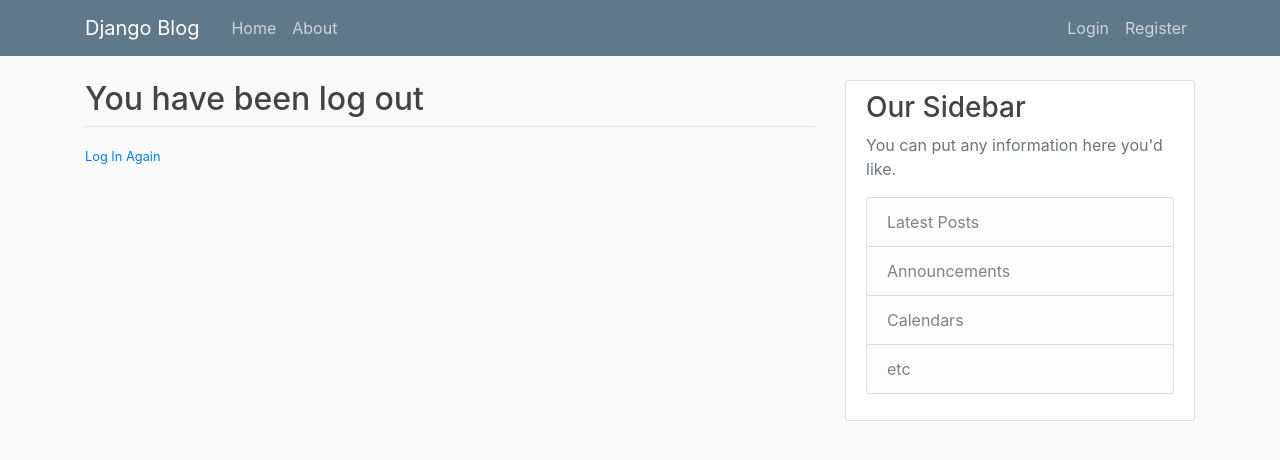
After one commit to Klewiu/DjangoCorey, a Django app: page /logout/ in a window 1280 px wide. The commit adds this page. Shown: the top 460 px of the page. Run offline with Django 3.2, Linux system fonts and the light colour scheme; some libraries are stand-ins or nearby versions.

Commit message:
Create login and logout
Create login,logout and profile template.
Add profile function and decorator login_required in views.

```diff
--- a/django_project/blog/templates/blog/base.html
+++ b/django_project/blog/templates/blog/base.html
@@ -32,8 +32,14 @@
             </div>
             <!-- Navbar Right Side -->
             <div class="navbar-nav">
-              <a class="nav-item nav-link" href="#">Login</a>
-              <a class="nav-item nav-link" href="#">Register</a>
+              {% if user.is_authenticated %}
+                <a class="nav-item nav-link" href="{% url 'profile' %}">Profile</a>
+                <a class="nav-item nav-link" href="{% url 'logout' %}">Logout</a>
+               {% else %}
+              <a class="nav-item nav-link" href="{% url 'login' %}">Login</a>
+              <a class="nav-item nav-link" href="{% url 'register' %}">Register</a>
+                {% endif %}
+
             </div>
           </div>
         </div>
--- a/django_project/django_project/settings.py
+++ b/django_project/django_project/settings.py
@@ -122,3 +122,5 @@ USE_TZ = True
 
 STATIC_URL = '/static/'
 CRISPY_TEMPLATE_PACK = 'bootstrap4'
+LOGIN_REDIRECT_URL = 'blog-home'
+LOGIN_URL = 'login'
--- a/django_project/django_project/urls.py
+++ b/django_project/django_project/urls.py
@@ -14,11 +14,15 @@ Including another URLconf
     2. Add a URL to urlpatterns:  path('blog/', include('blog.urls'))
 """
 from django.contrib import admin
+from django.contrib.auth import views as auth_views
 from django.urls import path, include #dodjaemy include
 from users import views as user_views
 
 urlpatterns = [
     path('admin/', admin.site.urls),
     path('register/', user_views.register, name ='register'),
+    path('profile/', user_views.profile, name='profile'),
+    path('login/', auth_views.LoginView.as_view(template_name='users/login.html'), name ='login'),
+    path('logout/', auth_views.LogoutView.as_view(template_name='users/logout.html'), name ='logout'),
     path('', include('blog.urls')), #dołączamy nasz plik blog.urls ze ścieżkami, do którego będzie prowadzić główna strona ""
 ]
--- /dev/null
+++ b/django_project/users/templates/users/logout.html
@@ -0,0 +1,10 @@
+{% extends "blog/base.html" %}
+{% block content %}
+    <h2>You have been log out</h2>
+    <div class="border-top pt-3">
+        <small class="text-muted">
+           <a href="{% url 'login' %}"> Log In Again</a>
+        </small>
+    </div>
+
+{% endblock content%}
--- /dev/null
+++ b/django_project/users/templates/users/profile.html
@@ -0,0 +1,5 @@
+{% extends "blog/base.html" %}
+{% load crispy_forms_tags %}
+{% block content %}
+    <h1> {{ user.username }}</h1>
+{% endblock content%}
```
Also changed, not shown: django_project/users/templates/users/login.html (renamed from django_project/blog/views.py, +21 -26 lines), django_project/users/views.py (+7 -2 lines), django_project/db.sqlite3.
